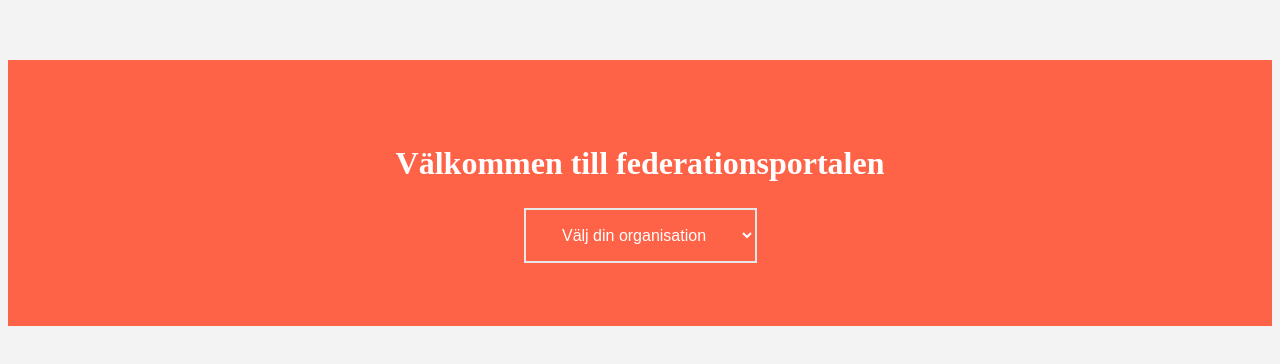
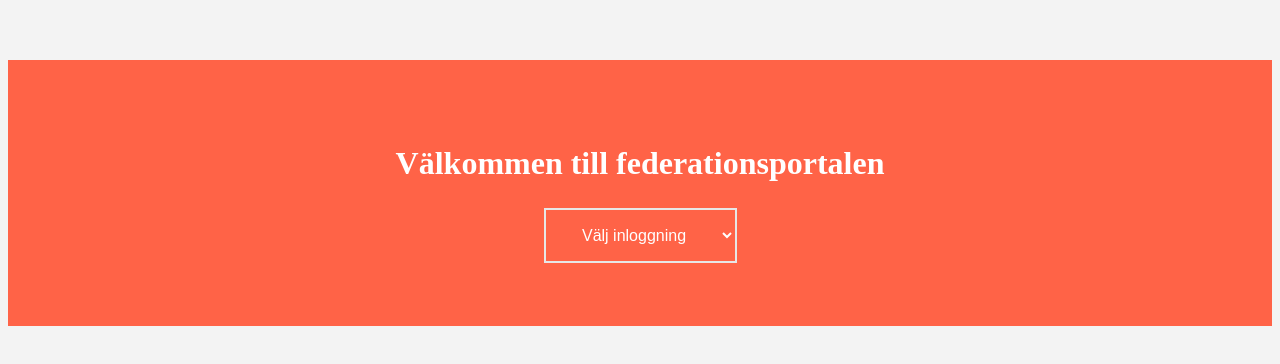
Before and after one commit to rob1sun/fedportal, a plain HTML site: page index.html in a window 1280 px wide. Shown: the part 164-528 px from the top of the page. Drawn offline with Linux system fonts and the light colour scheme; no server answers.

Commit message:
Update index.html

```diff
--- a/index.html
+++ b/index.html
@@ -14,7 +14,7 @@
 <div class="selectIdpDiv" id="idpSelectDiv">
 <h1>Välkommen till federationsportalen</h1>
 <select class="button" id="idpSelect" onchange="updateIdp()">
-<option value="" selected>Välj din organisation</option>
+<option value="" selected>Välj inloggning</option>
 </select>
 </div>
 <ul id="spList" class="flex-container wrap">
```
